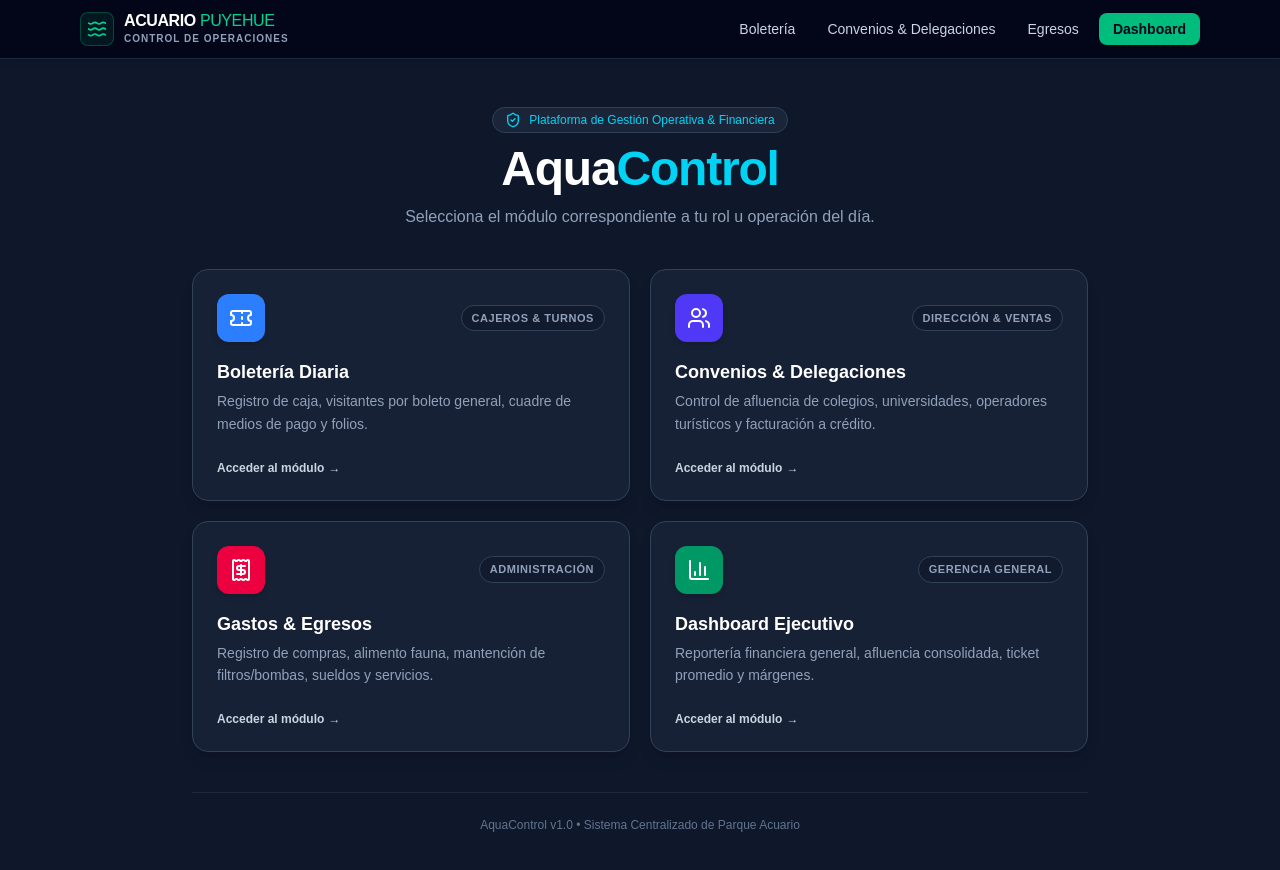
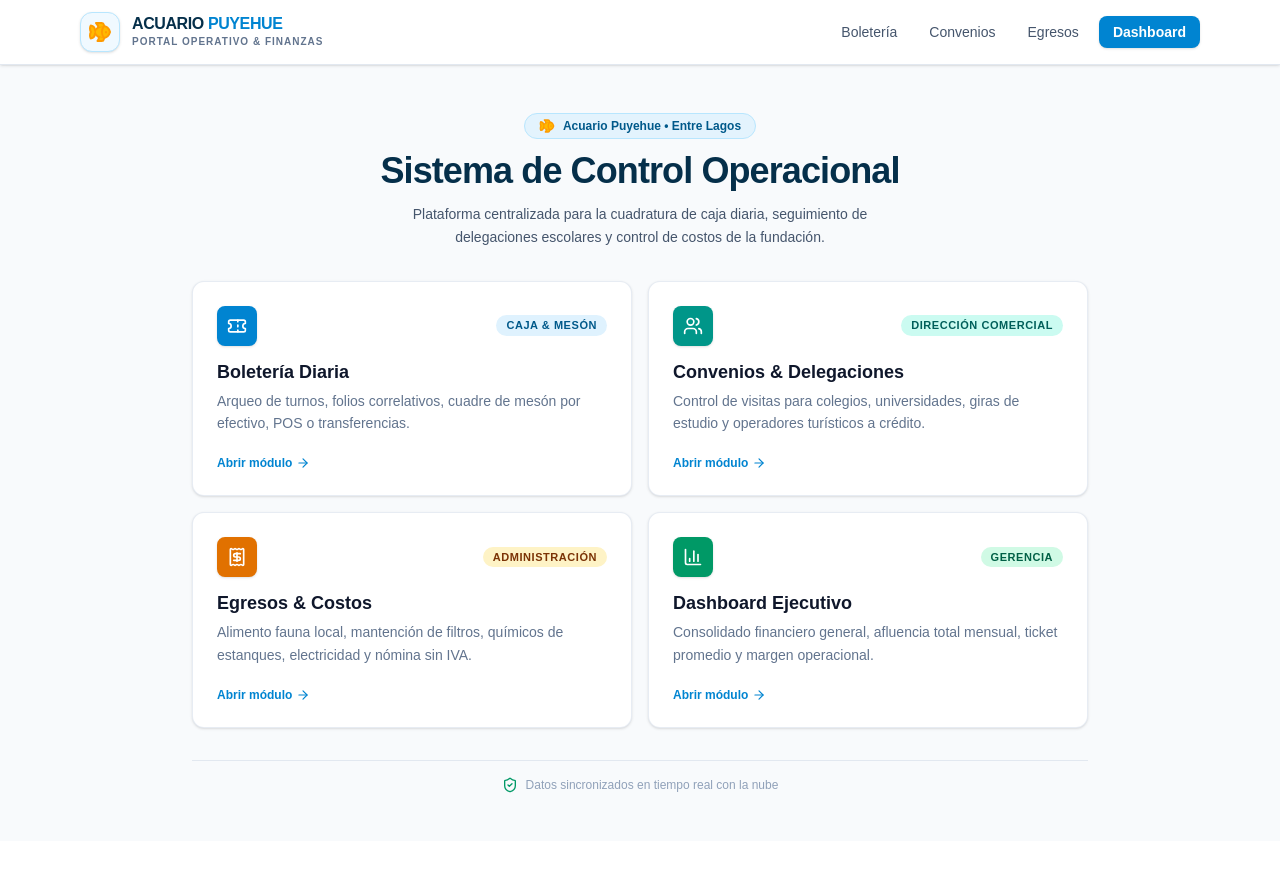
Before and after one commit to leonardogoca26/acuario-web, a Next.js app: page / in a window 1280 px wide. Shown: the top 870 px of the page. After the commit the page ends 841 px from the top, so only its background shows below. Built offline with nearby package versions, Linux system fonts and the light colour scheme.

Commit message:
style: diseno oficial basado en acuariopuyehue.cl

```diff
--- a/app/page.tsx
+++ b/app/page.tsx
@@ -1,103 +1,111 @@
 import Link from 'next/link';
-import { Ticket, Users, Receipt, BarChart3, ShieldCheck } from 'lucide-react';
+import { Ticket, Users, Receipt, BarChart3, Fish, ArrowRight, ShieldCheck } from 'lucide-react';
 
 export default function Home() {
   const modulos = [
     {
       titulo: 'Boletería Diaria',
-      descripcion: 'Registro de caja, visitantes por boleto general, cuadre de medios de pago y folios.',
+      descripcion: 'Arqueo de turnos, folios correlativos, cuadre de mesón por efectivo, POS o transferencias.',
       href: '/boleteria',
       icono: Ticket,
-      color: 'bg-blue-500',
-      badge: 'Cajeros & Turnos',
-      textColor: 'text-blue-600'
+      badge: 'Caja & Mesón',
+      badgeColor: 'bg-sky-100 text-sky-800',
+      iconColor: 'bg-sky-600 text-white',
+      borderHover: 'hover:border-sky-400'
     },
     {
       titulo: 'Convenios & Delegaciones',
-      descripcion: 'Control de afluencia de colegios, universidades, operadores turísticos y facturación a crédito.',
+      descripcion: 'Control de visitas para colegios, universidades, giras de estudio y operadores turísticos a crédito.',
       href: '/convenios',
       icono: Users,
-      color: 'bg-indigo-600',
-      badge: 'Dirección & Ventas',
-      textColor: 'text-indigo-600'
+      badge: 'Dirección Comercial',
+      badgeColor: 'bg-teal-100 text-teal-800',
+      iconColor: 'bg-teal-600 text-white',
+      borderHover: 'hover:border-teal-400'
     },
     {
-      titulo: 'Gastos & Egresos',
-      descripcion: 'Registro de compras, alimento fauna, mantención de filtros/bombas, sueldos y servicios.',
+      titulo: 'Egresos & Costos',
+      descripcion: 'Alimento fauna local, mantención de filtros, químicos de estanques, electricidad y nómina sin IVA.',
       href: '/egresos',
       icono: Receipt,
-      color: 'bg-rose-600',
       badge: 'Administración',
-      textColor: 'text-rose-600'
+      badgeColor: 'bg-amber-100 text-amber-900',
+      iconColor: 'bg-amber-600 text-white',
+      borderHover: 'hover:border-amber-400'
     },
     {
       titulo: 'Dashboard Ejecutivo',
-      descripcion: 'Reportería financiera general, afluencia consolidada, ticket promedio y márgenes.',
+      descripcion: 'Consolidado financiero general, afluencia total mensual, ticket promedio y margen operacional.',
       href: '/dashboard',
       icono: BarChart3,
-      color: 'bg-emerald-600',
-      badge: 'Gerencia General',
-      textColor: 'text-emerald-600'
+      badge: 'Gerencia',
+      badgeColor: 'bg-emerald-100 text-emerald-800',
+      iconColor: 'bg-emerald-600 text-white',
+      borderHover: 'hover:border-emerald-400'
     }
   ];
 
   return (
-    <main className="min-h-screen bg-slate-900 text-slate-100 flex flex-col justify-center px-4 py-12 sm:px-6 lg:px-8">
-      <div className="max-w-4xl mx-auto w-full space-y-10">
+    <main className="min-h-[calc(100vh-61px)] bg-slate-50 flex flex-col justify-center px-4 py-12 sm:px-6 lg:px-8">
+      <div className="max-w-4xl mx-auto w-full space-y-8">
 
-        {/* Cabecera Corporativa */}
+        {/* Encabezado Corporativo estilo acuariopuyehue.cl */}
         <div className="text-center space-y-3">
-          <div className="inline-flex items-center gap-2 bg-slate-800/80 border border-slate-700 px-3 py-1 rounded-full text-xs font-medium text-cyan-400">
-            <ShieldCheck className="w-4 h-4" /> Plataforma de Gestión Operativa & Financiera
+          <div className="inline-flex items-center gap-2 bg-sky-100/80 border border-sky-200 px-3.5 py-1 rounded-full text-xs font-bold text-sky-800">
+            <Fish className="w-4 h-4 text-amber-500 fill-amber-400" />
+            Acuario Puyehue • Entre Lagos
           </div>
-          <h1 className="text-3xl sm:text-5xl font-extrabold tracking-tight text-white">
-            Aqua<span className="text-cyan-400">Control</span>
+
+          <h1 className="text-3xl sm:text-4xl font-black text-sky-950 tracking-tight">
+            Sistema de Control Operacional
           </h1>
-          <p className="text-slate-400 text-sm sm:text-base max-w-xl mx-auto">
-            Selecciona el módulo correspondiente a tu rol u operación del día.
+
+          <p className="text-slate-600 text-sm max-w-lg mx-auto leading-relaxed">
+            Plataforma centralizada para la cuadratura de caja diaria, seguimiento de delegaciones escolares y control de costos de la fundación.
           </p>
         </div>
 
-        {/* Tarjetas de Navegación */}
-        <div className="grid grid-cols-1 md:grid-cols-2 gap-5">
+        {/* Tarjetas de Acceso */}
+        <div className="grid grid-cols-1 md:grid-cols-2 gap-4">
           {modulos.map((m) => {
             const Icon = m.icono;
             return (
               <Link
                 key={m.href}
                 href={m.href}
-                className="group relative bg-slate-800/60 border border-slate-700 hover:border-cyan-500/50 hover:bg-slate-800 rounded-2xl p-6 transition-all duration-200 shadow-lg hover:shadow-cyan-500/10 flex flex-col justify-between"
+                className={`group bg-white border border-slate-200/80 ${m.borderHover} rounded-xl p-6 transition-all duration-200 shadow-sm hover:shadow-md flex flex-col justify-between`}
               >
-                <div className="space-y-4">
+                <div className="space-y-3">
                   <div className="flex items-center justify-between">
-                    <div className={`p-3 rounded-xl ${m.color} text-white shadow-md`}>
-                      <Icon className="w-6 h-6" />
+                    <div className={`p-2.5 rounded-lg ${m.iconColor} shadow-sm group-hover:scale-105 transition`}>
+                      <Icon className="w-5 h-5" />
                     </div>
-                    <span className="text-[11px] uppercase tracking-wider font-semibold text-slate-400 bg-slate-900/60 border border-slate-700 px-2.5 py-1 rounded-full">
+                    <span className={`text-[11px] font-bold uppercase tracking-wider px-2.5 py-0.5 rounded-full ${m.badgeColor}`}>
                       {m.badge}
                     </span>
                   </div>
                   <div>
-                    <h2 className="text-lg font-bold text-white group-hover:text-cyan-400 transition">
+                    <h2 className="text-lg font-bold text-slate-900 group-hover:text-sky-700 transition">
                       {m.titulo}
                     </h2>
-                    <p className="text-sm text-slate-400 mt-1 leading-relaxed">
+                    <p className="text-xs sm:text-sm text-slate-500 mt-1 leading-relaxed">
                       {m.descripcion}
                     </p>
                   </div>
                 </div>
 
-                <div className="mt-6 flex items-center text-xs font-bold text-slate-300 group-hover:text-cyan-400 gap-1">
-                  Acceder al módulo <span className="transition-transform group-hover:translate-x-1">→</span>
+                <div className="mt-5 flex items-center text-xs font-bold text-sky-600 group-hover:text-sky-800 gap-1 transition">
+                  Abrir módulo <ArrowRight className="w-3.5 h-3.5 transition-transform group-hover:translate-x-1" />
                 </div>
               </Link>
             );
           })}
         </div>
 
-        {/* Footer simple */}
-        <div className="text-center text-xs text-slate-500 pt-6 border-t border-slate-800">
-          AquaControl v1.0 • Sistema Centralizado de Parque Acuario
+        {/* Pie con distintivo de seguridad */}
+        <div className="flex items-center justify-center gap-2 text-slate-400 text-xs pt-4 border-t border-slate-200">
+          <ShieldCheck className="w-4 h-4 text-emerald-600" />
+          <span>Datos sincronizados en tiempo real con la nube</span>
         </div>
 
       </div>
--- a/components/Navbar.tsx
+++ b/components/Navbar.tsx
@@ -1,40 +1,40 @@
 import Link from 'next/link';
-import { Waves } from 'lucide-react';
+import { Fish } from 'lucide-react';
 
 export default function Navbar() {
   return (
-    <header className="bg-slate-950 text-white sticky top-0 z-50 border-b border-slate-800 shadow-md">
+    <header className="bg-white text-slate-800 sticky top-0 z-50 border-b border-slate-200 shadow-sm">
       <div className="max-w-6xl mx-auto px-4 py-3 flex flex-wrap items-center justify-between gap-4">
 
-        {/* Identidad de Marca */}
-        <Link href="/" className="flex items-center gap-2.5 group">
-          <div className="p-1.5 bg-emerald-500/10 border border-emerald-500/30 rounded-lg text-emerald-400 group-hover:bg-emerald-500/20 transition">
-            <Waves className="w-5 h-5 text-emerald-400" />
+        {/* Identidad Acuario Puyehue */}
+        <Link href="/" className="flex items-center gap-3 group">
+          <div className="w-10 h-10 rounded-xl bg-sky-50 border border-sky-200 flex items-center justify-center text-sky-600 shadow-sm group-hover:bg-sky-100 transition">
+            <Fish className="w-6 h-6 text-amber-500 fill-amber-400 group-hover:scale-105 transition" />
           </div>
           <div>
-            <div className="font-extrabold text-base tracking-tight leading-none text-white group-hover:text-emerald-300 transition">
-              ACUARIO <span className="text-emerald-400 font-medium">PUYEHUE</span>
+            <div className="font-black text-base tracking-tight leading-none text-sky-950">
+              ACUARIO <span className="text-sky-600 font-bold">PUYEHUE</span>
             </div>
-            <div className="text-[10px] text-slate-400 uppercase tracking-widest font-semibold mt-0.5">
-              Control de Operaciones
+            <div className="text-[10px] text-slate-500 uppercase tracking-widest font-semibold mt-0.5">
+              Portal Operativo & Finanzas
             </div>
           </div>
         </Link>
 
-        {/* Navegación */}
+        {/* Enlaces de Navegación */}
         <nav className="flex items-center gap-1 sm:gap-2 text-xs sm:text-sm font-medium">
-          <Link href="/boleteria" className="px-3 py-1.5 rounded-lg text-slate-300 hover:text-white hover:bg-slate-800 transition">
+          <Link href="/boleteria" className="px-3 py-1.5 rounded-lg text-slate-600 hover:text-sky-900 hover:bg-slate-100 transition">
             Boletería
           </Link>
-          <Link href="/convenios" className="px-3 py-1.5 rounded-lg text-slate-300 hover:text-white hover:bg-slate-800 transition">
-            Convenios & Delegaciones
+          <Link href="/convenios" className="px-3 py-1.5 rounded-lg text-slate-600 hover:text-sky-900 hover:bg-slate-100 transition">
+            Convenios
           </Link>
-          <Link href="/egresos" className="px-3 py-1.5 rounded-lg text-slate-300 hover:text-white hover:bg-slate-800 transition">
+          <Link href="/egresos" className="px-3 py-1.5 rounded-lg text-slate-600 hover:text-sky-900 hover:bg-slate-100 transition">
             Egresos
           </Link>
           <Link
             href="/dashboard"
-            className="px-3.5 py-1.5 rounded-lg bg-emerald-500 hover:bg-emerald-400 text-slate-950 font-bold transition shadow-sm"
+            className="px-3.5 py-1.5 rounded-lg bg-sky-600 hover:bg-sky-700 text-white font-bold transition shadow-sm"
           >
             Dashboard
           </Link>
```
